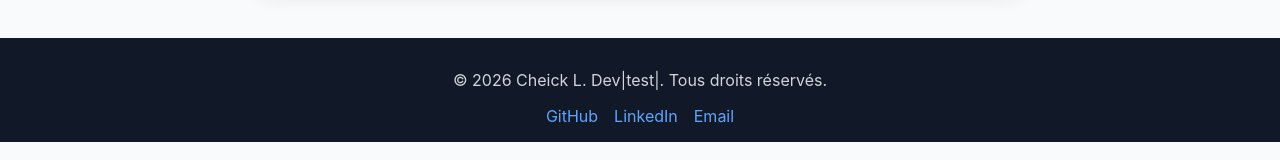
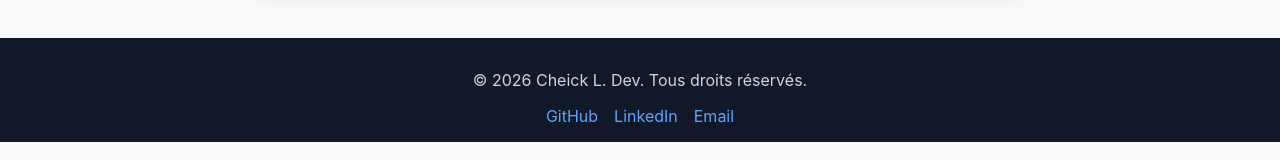
Before and after one commit to CL-KRMA/CL-KRMA, a React (Vite) app: page /contact in a window 1280 px wide. Shown: the part 354-514 px from the top of the page. Built offline with nearby package versions, Linux system fonts and the light colour scheme.

Commit message:
mise en place du workflow

```diff
--- a/src/pages/Footer.jsx
+++ b/src/pages/Footer.jsx
@@ -3,7 +3,7 @@ import React from "react";
 export default function Footer() {
   return (
     <footer className="footer">
-      <p>© 2026 Cheick L. Dev|test|. Tous droits réservés.</p>
+      <p>© 2026 Cheick L. Dev. Tous droits réservés.</p>
       <div className="footer-links">
         <a href="https://github.com/CL-KRMA" target="_blank" rel="noopener noreferrer">GitHub</a>
         <a href="https://linkedin.com/in/profil" target="_blank" rel="noopener noreferrer">LinkedIn</a>
```
